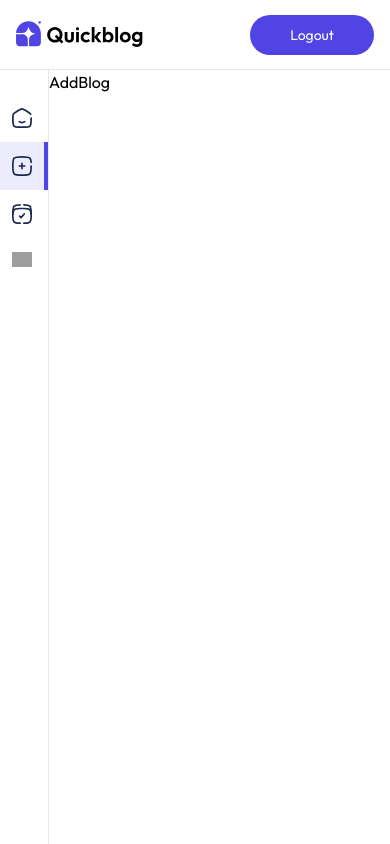
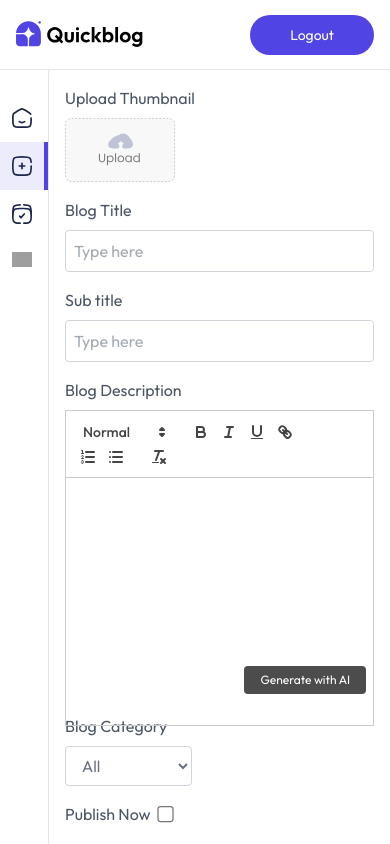
Before and after one commit to vitwits/SmartBlog-MERN, a React (Vite) app in the folder client/: page /admin/addBlog in a window 390 px wide. Built offline with nearby package versions, Linux system fonts and the light colour scheme; grey boxes are pictures that could not be loaded.

Commit message:
adding AddBlog page with editor

```diff
--- a/client/package.json
+++ b/client/package.json
@@ -12,6 +12,7 @@
   "dependencies": {
     "@tailwindcss/vite": "^4.1.8",
     "moment": "^2.30.1",
+    "quill": "^2.0.3",
     "react": "^19.1.0",
     "react-dom": "^19.1.0",
     "react-router-dom": "^7.6.1",
--- a/client/src/App.jsx
+++ b/client/src/App.jsx
@@ -8,6 +8,7 @@
 import Comments from "./pages/admin/Comments";
 import Dashboard from "./pages/admin/Dashboard";
 import Login from "./components/admin/Login";
+import "quill/dist/quill.snow.css";
 
 const App = () => {
   return (
--- a/client/src/pages/admin/AddBlog.jsx
+++ b/client/src/pages/admin/AddBlog.jsx
@@ -1,9 +1,76 @@
-import React from 'react'
+import React, {useEffect, useState, useRef} from "react";
+import { assets, blogCategories } from "../../assets/assets";
+import Quill from 'quill'
 
 const AddBlog = () => {
+
+  const editorRef = useRef(null)
+  const quillRef = useRef(null)
+
+  const [image, setImage] = useState(null);
+  const [title, setTitle] = useState("");
+  const [subTitle, setSubTitle] = useState("");
+  const [category, setCategory] = useState("Startup");
+  const [isPublished, setIsPublished] = useState(false);
+
+  const generageContent = async () => {
+
+  }
+
+  const onSubmitHandler = async (e) => {
+    e.preventDefault();
+  };
+
+  useEffect(()=> {
+    // Initiate Quill only once
+    if(!quillRef.current && editorRef.current){
+      quillRef.current = new Quill(editorRef.current, {theme: 'snow'})
+    }
+  }, [])
+
+
   return (
-    <div>AddBlog</div>
-  )
-}
+    <form onSubmit={onSubmitHandler} className="flex-1 bg-blue-50/50 text-gray-600 h-full overflow-scroll">
+      <div className="bg-white w-full max-w-3xl p-4 md:p-10 sm:m-10 shadow rounded">
 
-export default AddBlog
+        <p>Upload Thumbnail</p>
+        <label htmlFor="image">
+          <img
+            src={!image ? assets.upload_area : URL.createObjectURL(image)}
+            alt=""
+            className="mt-2 h-16 rounded cursor-pointer"
+          />
+          <input onChange={(e)=>setImage(e.target.files[0])} type="file" id="image" hidden required />
+        </label>
+
+        <p className="mt-4">Blog Title</p>
+        <input type="text" placeholder="Type here" required className="w-full max-w-lg mt-2 p-2 border border-gray-300 outline-none rounded" onChange={(e) => setTitle(e.target.value)} value={title} />
+
+        <p className="mt-4">Sub title</p>
+        <input type="text" placeholder="Type here" required className="w-full max-w-lg mt-2 p-2 border border-gray-300 outline-none rounded" onChange={(e) => setSubTitle(e.target.value)} value={subTitle} />
+
+        <p className="mt-4">Blog Description</p>
+        <div className="max-w-lg h-74 pb-10 sm:bp-10 pt-2 relative">
+          <div ref={editorRef}></div>
+          <button type="button" onClick={generageContent} className="absolute bottom-1 right-2 ml-2 text-xs text-white bg-black/70 px-4 py-1.5 rounded hover:underline cursor-pointer">Generate with AI</button>
+        </div>
+
+        <p className="mt-4">Blog Category</p>
+        <select onChange={(e) => setCategory(e.target.value)} name="category" className="mt-2 px-3 py-2 border text-gray-500 border-gray-300 outline-none rounded">
+          {blogCategories.map((item, index)=> {
+            return <option value={item} key={index}>{item}</option>
+          })}
+        </select>
+
+        <div className="flex gap-2 mt-4">
+          <p>Publish Now</p>
+          <input type="checkbox" checked={isPublished} className="scale-125 cursor-pointer" onChange={e => setIsPublished(e.target.checked)} />
+        </div>
+
+        <button type="submit" className="mt-8 w-40 h-10 bg-primary text-white rounded cursor-pointer text-sm">Add Blog</button>
+      </div>
+    </form>
+  );
+};
+
+export default AddBlog;
```
Also changed, not shown: 1 other file (tests, documents, lock files or other folders).
